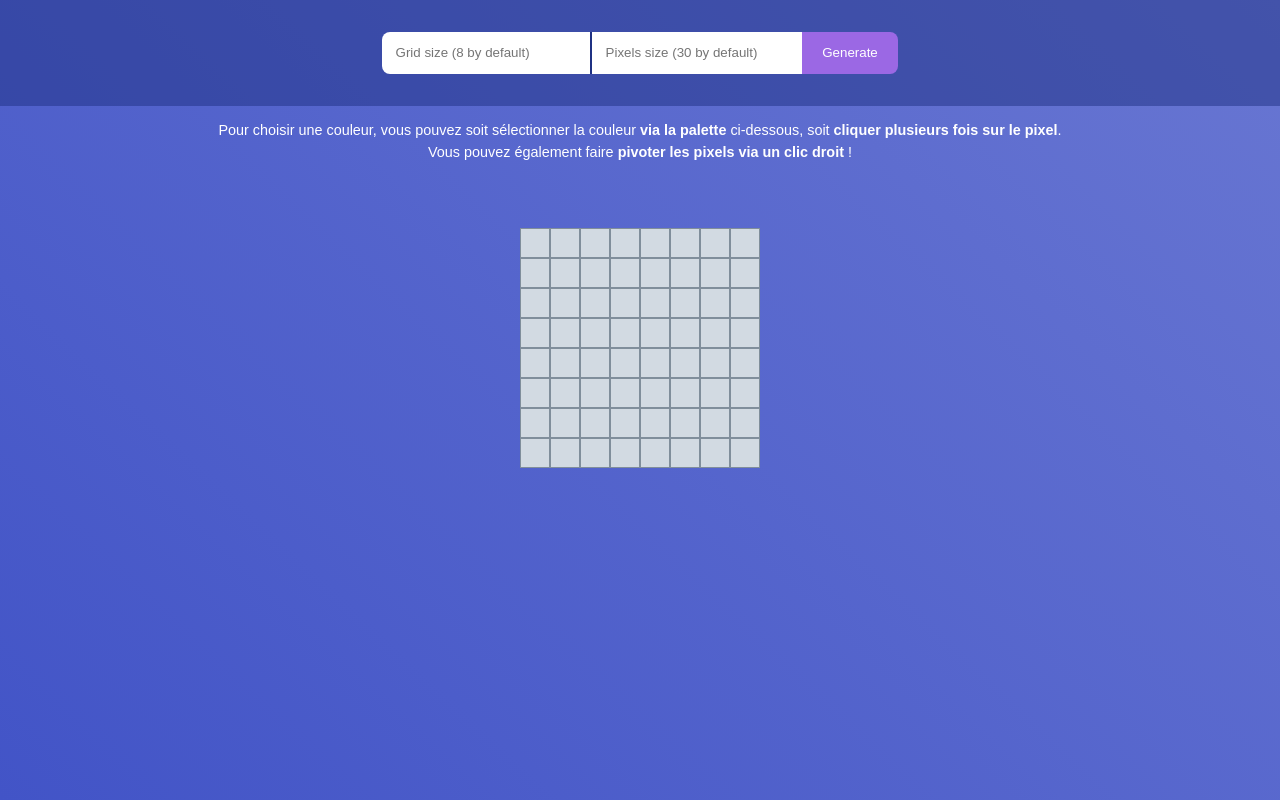
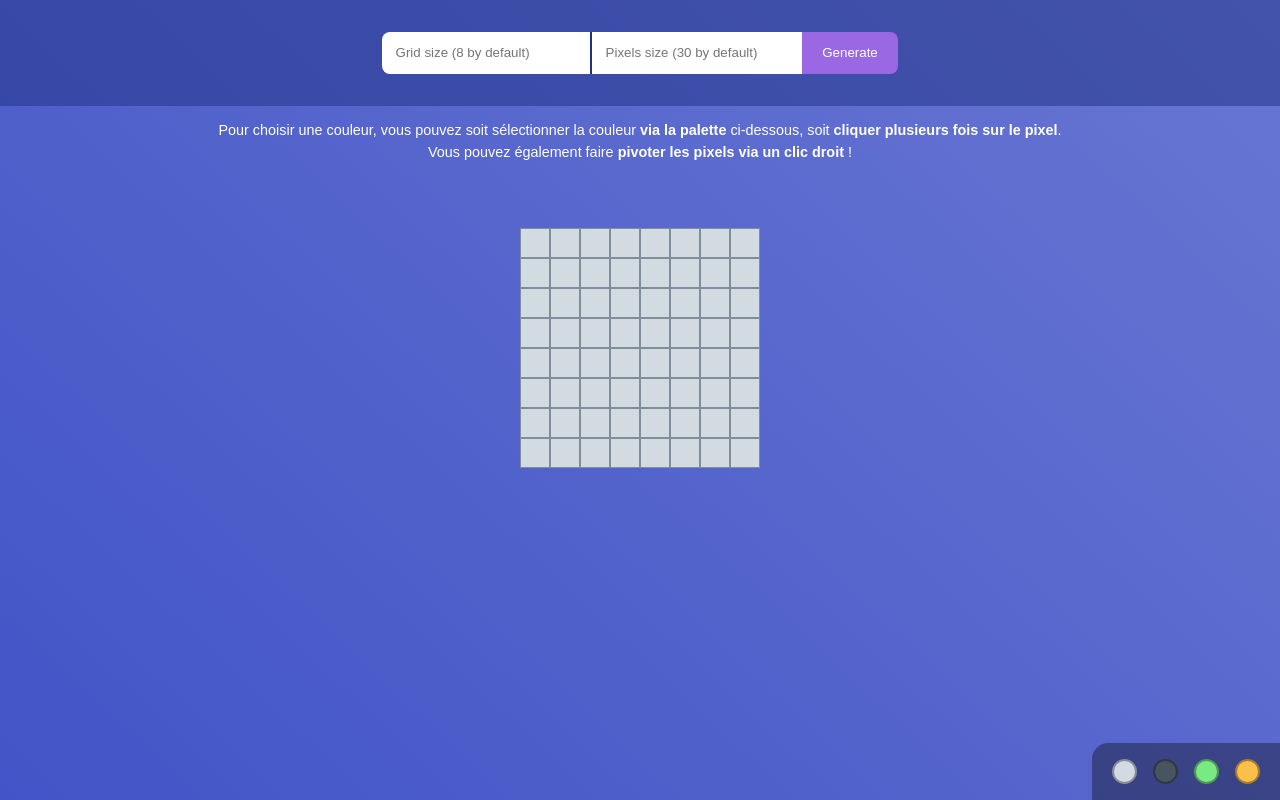
Before and after one commit to DarkGrafiks/Pixel-art, a website: page index.html in a window 1280 px wide. Drawn offline with Linux system fonts and the light colour scheme.

Commit message:
Generate colors selector

```diff
--- a/app.js
+++ b/app.js
@@ -17,6 +17,7 @@ class PixelArtCanvas {
     this.generateConfigForm();
 
     // Select colors interface generation
+    this.generateColorsSelector();
 
     // Interaction between select colors interface with click on pixel
 
@@ -106,6 +107,21 @@ class PixelArtCanvas {
     document.body.prepend(form);
   }
 
+  generateColorsSelector() {
+    const configContainer = document.createElement('ul');
+    configContainer.className = 'color_selector_container';
+
+    for(let i=0; i<this.nbPixelColors; i++) {
+      const colorSelector = document.createElement('li');
+      colorSelector.className = 'color_selector_item';
+      colorSelector.dataset.selectedColor = i+1;
+
+      configContainer.appendChild(colorSelector);
+    }
+
+    this.container.append(configContainer);
+  }
+
 }
 
 const myPixelArt = new PixelArtCanvas();
--- a/scss/components/_colorSelector.scss
+++ b/scss/components/_colorSelector.scss
@@ -1,5 +1,5 @@
-.color-selector {
-  &-container {
+.color_selector {
+  &_container {
     position: fixed;
     bottom: 0;
     right: 0;
@@ -11,7 +11,7 @@
     border-radius: 1rem 0 0 0;
   }
 
-  &-item {
+  &_item {
     width: 25px;
     height: 25px;
     margin: 0 0.5rem;
@@ -22,7 +22,7 @@
   }
 
   &.item--selected,
-  &-item:hover {
+  &_item:hover {
     border-color: rgba(68, 36, 36, 0.65);
   -webkit-transform: scale(1.35);
           transform: scale(1.35);
```
Also changed, not shown: public/css/style.css.
